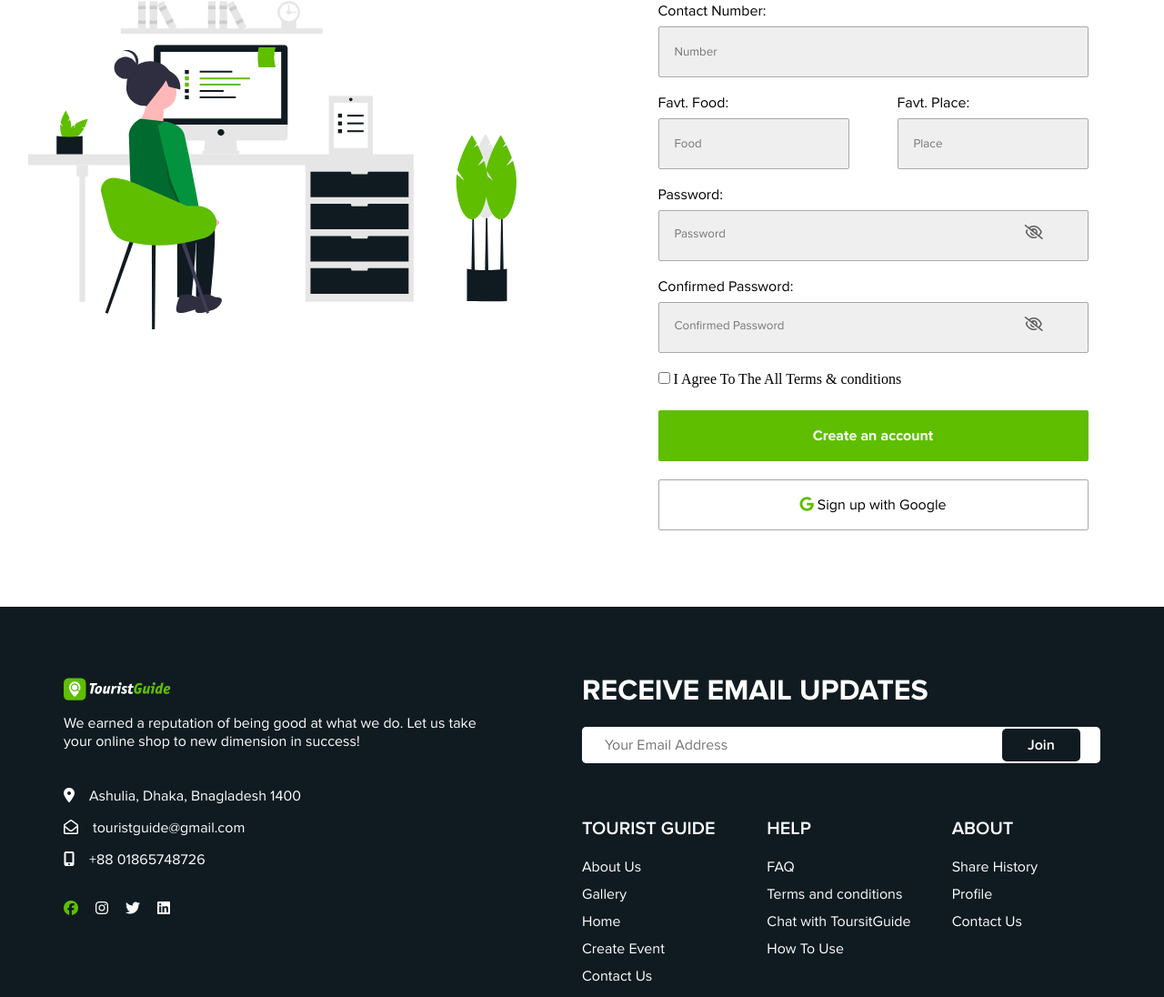
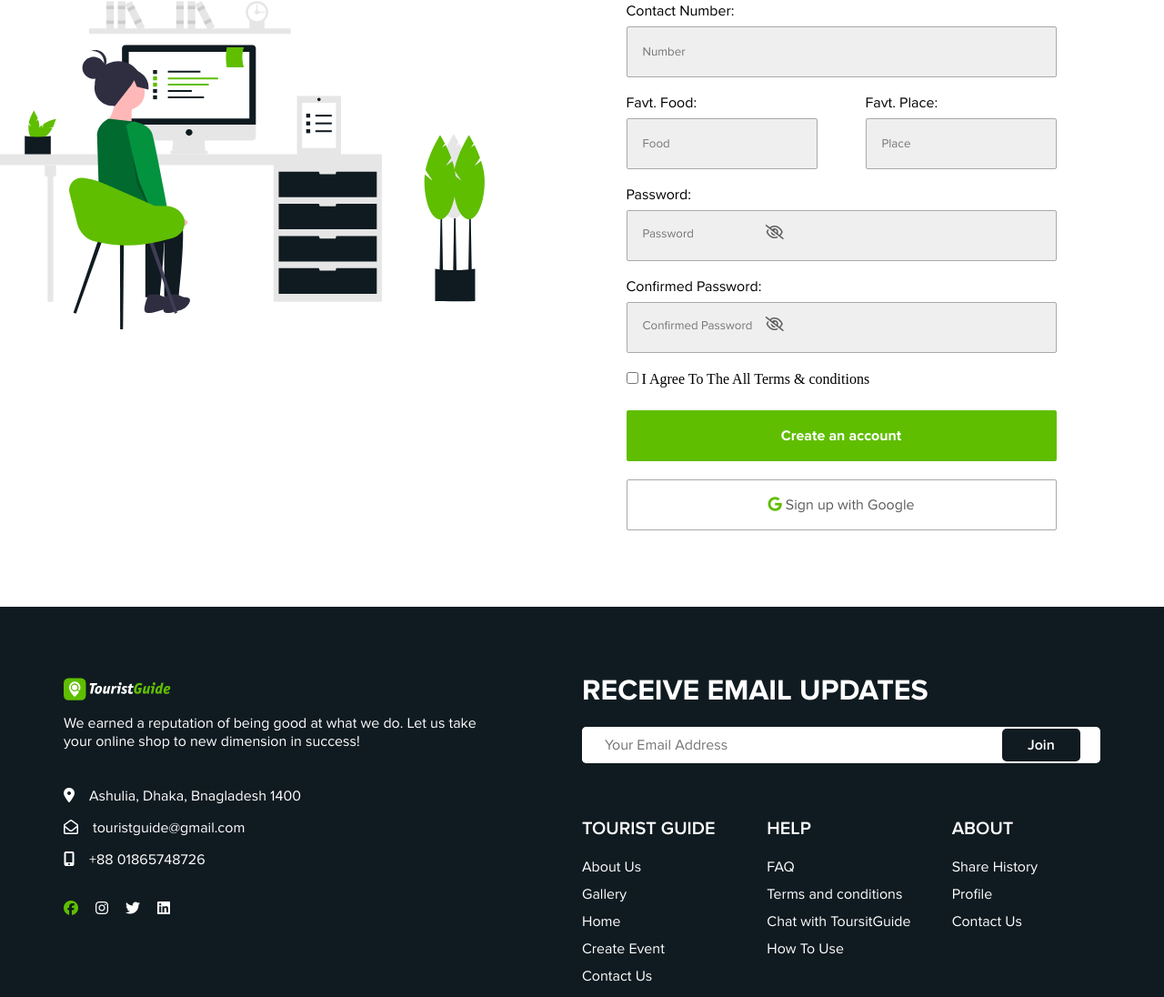
Before and after one commit to adifakathy/Final-Year-Project, a plain HTML site: page index.html in a window 1280 px wide. Shown: the part 442-1538 px from the top of the page at 91% size. Drawn offline with Linux system fonts and the light colour scheme.

Commit message:
New file are added

```diff
--- a/css/style.css
+++ b/css/style.css
@@ -174,8 +174,9 @@ border-radius: 2px;
 }
 
 #icons{
-    margin-left:250px;
-    cursor: pointer;
+    margin-right: auto;
+    /* margin-left:250px; */
+    /* cursor: pointer; */
     color: var(--ternary);
 }
 
@@ -186,13 +187,17 @@ border-radius: 2px;
     font-family: Proxima Nova Bold;
     background: var(--seconday);
     border-radius: 2px;
-    color: var(--pure);
     border: none;
     font-size: 16px;
     font-weight: 600;
-    cursor: pointer;
-    }
-    .google{
+    /* cursor: pointer; */
+}
+.account-btn a{
+    text-decoration: none;
+    color: var(--pure);
+
+}
+.google{
     width: 473px;
     height: 56px;
     margin-top: 20px;
@@ -205,9 +210,13 @@ border-radius: 2px;
     font-weight: 500;
 font-size: 16px;
 line-height: 19px;
-    cursor: pointer;
     border-radius: 2px;
-    }
-    .fab{
+}
+.google a{
+     text-decoration: none;
+     color: var(--ternary);
+
+}
+.fab{
         color: var(--seconday);
-    }
+}
--- a/index.html
+++ b/index.html
@@ -110,20 +110,20 @@
        <p>Password:</p>
        <div class="search">
        <input id="search-id" type="text" placeholder="Password">
-       <i id="icons" class="far fa-eye-slash"></i>
+        <a href="#"><i id="icons" class="far fa-eye-slash"></i></a>
        </div>
        <p>Confirmed Password:</p>
        <div class="search">
         <input id="search-id" type="text" placeholder="Confirmed Password">
-        <i id="icons" class="far fa-eye-slash"></i>
+        <a href="#"><i id="icons" class="far fa-eye-slash"></i></a>
        </div>
 
        <input type="checkbox" id="conditions" name="conditions"value="account">
        <label for="conditions"> I Agree To The All Terms & conditions </label><br>
        <div >
-       <button class="account-btn">Create an account</button>
+       <button class="account-btn"> <a href="#"> Create an account</a></button>
        </div>
-         <button class="google" ><i class="fab fa-google"></i>
+         <button class="google" > <a href="#"> <i class="fab fa-google"></i>
         Sign up with Google</button>
         </div>
     </div>
```
